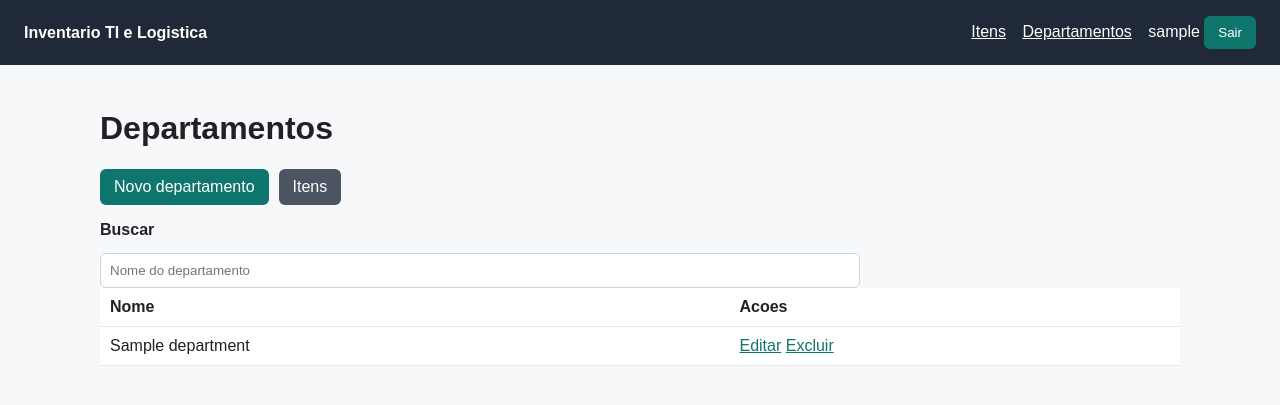
After one commit to icarosun/inventario, a Django app: page /departments/ in a window 1280 px wide. The commit adds this page. Shown: the top 405 px of the page. Run offline with Django 5.2, Linux system fonts and the light colour scheme; a user stored in the database is signed in; tables that the repository leaves empty hold one stand-in row (values such as "Sample post").

Commit message:
Add managed departments to inventory

```diff
--- a/inventory/models.py
+++ b/inventory/models.py
@@ -1,5 +1,17 @@
 from django.conf import settings
 from django.db import models
+
+
+class Department(models.Model):
+    name = models.CharField("nome", max_length=150, unique=True)
+
+    class Meta:
+        ordering = ["name"]
+        verbose_name = "departamento"
+        verbose_name_plural = "departamentos"
+
+    def __str__(self):
+        return self.name
 
 
 class InventoryItem(models.Model):
@@ -16,8 +28,16 @@ class InventoryItem(models.Model):
     name = models.CharField("nome", max_length=150)
     category = models.CharField("categoria", max_length=20, choices=Category.choices)
     description = models.TextField("descricao", blank=True)
-    location = models.CharField("local", max_length=150, blank=True)
+    department = models.ForeignKey(
+        Department,
+        verbose_name="departamento",
+        related_name="items",
+        blank=True,
+        null=True,
+        on_delete=models.SET_NULL,
+    )
     responsible_person = models.CharField("responsavel", max_length=150, blank=True)
+    immediate_supervisor = models.CharField("chefe imediato", max_length=150, blank=True)
     status = models.CharField(
         "status",
         max_length=20,
--- a/inventory/templates/inventory/base.html
+++ b/inventory/templates/inventory/base.html
@@ -32,6 +32,8 @@
     <strong>Inventario TI e Logistica</strong>
     <nav>
       {% if request.user.is_authenticated %}
+        <a href="{% url 'inventory:item_list' %}" style="color:white; margin-right:12px">Itens</a>
+        <a href="{% url 'inventory:department_list' %}" style="color:white; margin-right:12px">Departamentos</a>
         <span>{{ request.user.username }}</span>
         <form action="{% url 'logout' %}" method="post" style="display:inline">
           {% csrf_token %}
--- /dev/null
+++ b/inventory/templates/inventory/department_list.html
@@ -0,0 +1,36 @@
+{% extends "inventory/base.html" %}
+
+{% block title %}Departamentos - Inventario{% endblock %}
+
+{% block content %}
+  <h1>Departamentos</h1>
+  <div class="actions">
+    <a class="button" href="{% url 'inventory:department_create' %}">Novo departamento</a>
+    <a class="button secondary" href="{% url 'inventory:item_list' %}">Itens</a>
+  </div>
+  <form method="get">
+    <label for="q">Buscar</label>
+    <input id="q" name="q" value="{{ request.GET.q }}" placeholder="Nome do departamento">
+  </form>
+  <table>
+    <thead>
+      <tr>
+        <th>Nome</th>
+        <th>Acoes</th>
+      </tr>
+    </thead>
+    <tbody>
+      {% for department in departments %}
+        <tr>
+          <td>{{ department.name }}</td>
+          <td>
+            <a href="{% url 'inventory:department_update' department.pk %}">Editar</a>
+            <a href="{% url 'inventory:department_delete' department.pk %}">Excluir</a>
+          </td>
+        </tr>
+      {% empty %}
+        <tr><td colspan="2">Nenhum departamento cadastrado.</td></tr>
+      {% endfor %}
+    </tbody>
+  </table>
+{% endblock %}
--- a/inventory/templates/inventory/item_detail.html
+++ b/inventory/templates/inventory/item_detail.html
@@ -15,8 +15,9 @@
   <dl>
     <dt>Categoria</dt><dd>{{ item.get_category_display }}</dd>
     <dt>Status</dt><dd>{{ item.get_status_display }}</dd>
-    <dt>Local</dt><dd>{{ item.location|default:"-" }}</dd>
+    <dt>Departamento</dt><dd>{{ item.department|default:"-" }}</dd>
     <dt>Responsavel</dt><dd>{{ item.responsible_person|default:"-" }}</dd>
+    <dt>Chefe imediato</dt><dd>{{ item.immediate_supervisor|default:"-" }}</dd>
     <dt>Tombo 1</dt><dd>{{ item.tombo_1|default:"-" }}</dd>
     <dt>Tombo 2</dt><dd>{{ item.tombo_2|default:"-" }}</dd>
     <dt>Tombo 3</dt><dd>{{ item.tombo_3|default:"-" }}</dd>
--- a/inventory/templates/inventory/item_list.html
+++ b/inventory/templates/inventory/item_list.html
@@ -17,7 +17,7 @@
         <th>Nome</th>
         <th>Categoria</th>
         <th>Status</th>
-        <th>Local</th>
+        <th>Departamento</th>
         <th>Tombo 1</th>
       </tr>
     </thead>
@@ -27,7 +27,7 @@
           <td><a href="{% url 'inventory:item_detail' item.pk %}">{{ item.name }}</a></td>
           <td>{{ item.get_category_display }}</td>
           <td>{{ item.get_status_display }}</td>
-          <td>{{ item.location }}</td>
+          <td>{{ item.department|default:"-" }}</td>
           <td>{{ item.tombo_1 }}</td>
         </tr>
       {% empty %}
--- a/inventory/urls.py
+++ b/inventory/urls.py
@@ -11,4 +11,8 @@ urlpatterns = [
     path("items/<int:pk>/edit/", views.ItemUpdateView.as_view(), name="item_update"),
     path("items/<int:pk>/delete/", views.ItemDeleteView.as_view(), name="item_delete"),
     path("items/<int:pk>/images/new/", views.add_item_image, name="item_image_create"),
+    path("departments/", views.DepartmentListView.as_view(), name="department_list"),
+    path("departments/new/", views.DepartmentCreateView.as_view(), name="department_create"),
+    path("departments/<int:pk>/edit/", views.DepartmentUpdateView.as_view(), name="department_update"),
+    path("departments/<int:pk>/delete/", views.DepartmentDeleteView.as_view(), name="department_delete"),
 ]
--- a/inventory/views.py
+++ b/inventory/views.py
@@ -1,12 +1,13 @@
 from django.contrib import messages
+from django.contrib.auth.decorators import login_required
 from django.contrib.auth.mixins import LoginRequiredMixin, UserPassesTestMixin
-from django.contrib.auth.decorators import login_required
+from django.db.models import Q
 from django.shortcuts import get_object_or_404, redirect, render
 from django.urls import reverse, reverse_lazy
 from django.views.generic import CreateView, DeleteView, DetailView, ListView, UpdateView
 
-from .forms import InventoryImageForm, InventoryItemForm
-from .models import InventoryItem
+from .forms import DepartmentForm, InventoryImageForm, InventoryItemForm
+from .models import Department, InventoryItem
 
 
 class ItemListView(LoginRequiredMixin, ListView):
@@ -16,10 +17,16 @@ class ItemListView(LoginRequiredMixin, ListView):
     template_name = "inventory/item_list.html"
 
     def get_queryset(self):
-        queryset = super().get_queryset().select_related("created_by", "updated_by")
+        queryset = super().get_queryset().select_related(
+            "created_by",
+            "department",
+            "updated_by",
+        )
         search = self.request.GET.get("q")
         if search:
-            queryset = queryset.filter(name__icontains=search)
+            queryset = queryset.filter(
+                Q(name__icontains=search) | Q(department__name__icontains=search)
+            )
         return queryset
 
 
@@ -27,6 +34,9 @@ class ItemDetailView(LoginRequiredMixin, DetailView):
     model = InventoryItem
     context_object_name = "item"
     template_name = "inventory/item_detail.html"
+
+    def get_queryset(self):
+        return super().get_queryset().select_related("department")
 
 
 class ItemCreateView(LoginRequiredMixin, CreateView):
@@ -58,6 +68,52 @@ class ItemUpdateView(LoginRequiredMixin, UpdateView):
         return reverse("inventory:item_detail", args=[self.object.pk])
 
 
+class DepartmentListView(LoginRequiredMixin, ListView):
+    model = Department
+    context_object_name = "departments"
+    paginate_by = 25
+    template_name = "inventory/department_list.html"
+
+    def get_queryset(self):
+        queryset = super().get_queryset()
+        search = self.request.GET.get("q")
+        if search:
+            queryset = queryset.filter(name__icontains=search)
+        return queryset
+
+
+class DepartmentCreateView(LoginRequiredMixin, CreateView):
+    model = Department
+    form_class = DepartmentForm
+    template_name = "inventory/department_form.html"
+    success_url = reverse_lazy("inventory:department_list")
+
+    def form_valid(self, form):
+        messages.success(self.request, "Departamento criado com sucesso.")
+        return super().form_valid(form)
+
+
+class DepartmentUpdateView(LoginRequiredMixin, UpdateView):
+    model = Department
+    form_class = DepartmentForm
+    template_name = "inventory/department_form.html"
+    success_url = reverse_lazy("inventory:department_list")
+
+    def form_valid(self, form):
+        messages.success(self.request, "Departamento atualizado com sucesso.")
+        return super().form_valid(form)
+
+
+class DepartmentDeleteView(LoginRequiredMixin, DeleteView):
+    model = Department
+    template_name = "inventory/department_confirm_delete.html"
+    success_url = reverse_lazy("inventory:department_list")
+
+    def form_valid(self, form):
+        messages.success(self.request, "Departamento removido com sucesso.")
+        return super().form_valid(form)
+
+
 class StaffRequiredMixin(UserPassesTestMixin):
     def test_func(self):
         return self.request.user.is_staff
```
Also changed, not shown: inventory/admin.py (+12 -4 lines), inventory/forms.py (+9 -2 lines), inventory/templates/inventory/department_confirm_delete.html (added, +15 -0 lines), inventory/templates/inventory/department_form.html (added, +15 -0 lines), inventory/tests.py (+29 -2 lines), inventory/migrations/0002_inventoryitem_immediate_supervisor.py (added), inventory/migrations/0003_rename_location_department.py (added), inventory/migrations/0004_department_model.py (added).
